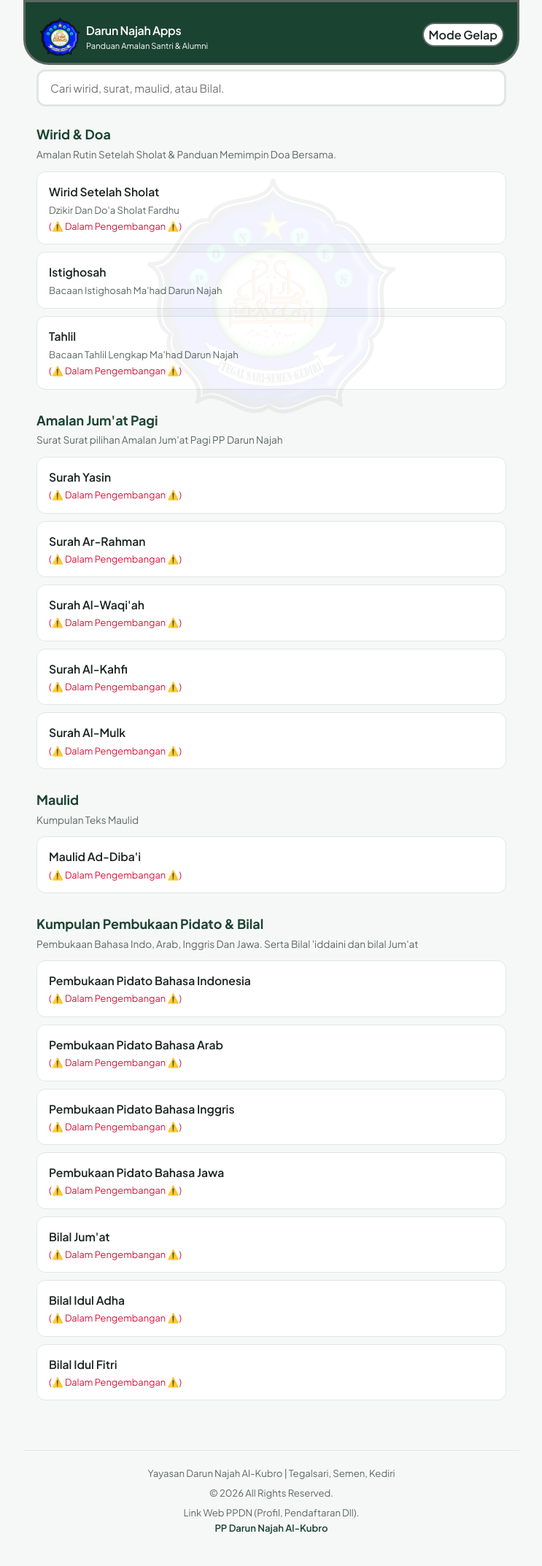
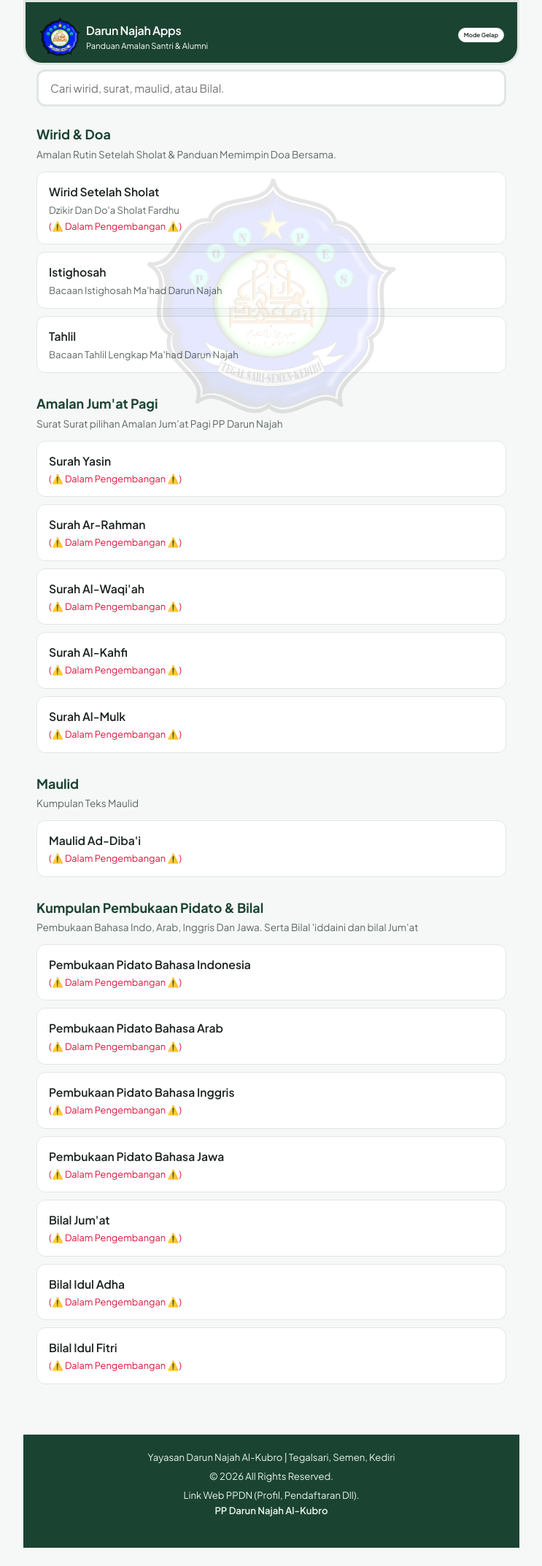
Before and after one commit to DarunNajahAl-Kubro/Darun-Najah-Apps, a plain HTML site: page index.html in a window 1280 px wide. Shown: the whole page at 73% size, without its empty margins (268-1011 px from the left). After the commit the page ends 2121 px from the top, so only its background shows below. Drawn offline with Linux system fonts and the light colour scheme.

Commit message:
Add files via upload

```diff
--- a/index.html
+++ b/index.html
@@ -50,7 +50,6 @@
             <a href="bacaan/tahlil.html">
               <strong>Tahlil</strong>
               <span>Bacaan Tahlil Lengkap Ma'had Darun Najah</span>
-              <p class="peringatan">(⚠️ Dalam Pengembangan ⚠️)</p>
             </a>
           </li>
         </ul>
--- a/style.css
+++ b/style.css
@@ -48,9 +48,9 @@ header {
   justify-content: space-between;
   gap: 12px;
   background-color: var(--primary);
-  border-bottom-left-radius: 35px;
-  border-bottom-right-radius: 35px;
-  border: 3px solid var(--muted);
+  border-bottom-left-radius: 25px;
+  border-bottom-right-radius: 25px;
+  border: 3px solid var(--border);
 }
 
 header #logo{
@@ -78,11 +78,11 @@ header p {
 #TombolTema {
   background-color: var(--surface);
   color: var(--text);
-  border: 2px solid var(--muted);
+  border: 1px solid var(--border);
   padding: 4px 7px;
   border-radius: 999px;
   font-family: inherit;
-  font-size: 1rem;
+  font-size: 0.5rem;
   font-weight: 600;
   cursor: pointer;
   white-space: nowrap;
@@ -101,7 +101,7 @@ main {
   transform: translate(-50%, -50%);
   width: 360px;
   max-width: 82vw;
-  opacity: 0.05;
+  opacity: 0.10;
   z-index: 0;
   pointer-events: none !important;
 }
@@ -201,6 +201,7 @@ footer {
   max-width: 680px;
   margin: 0 auto;
   padding: 20px 18px 36px;
+  background-color: var(--primary);
   border-top: 1px solid var(--border);
   text-align: center;
   font-size: 0.82rem;
@@ -208,11 +209,12 @@ footer {
 }
 
 footer p {
-  margin-bottom: 6px;
+  margin-bottom: 5px;
+  color: var(--primary-soft);
 }
 
 footer a {
-  color: var(--primary);
+  color: var(--primary-soft);
   font-weight: 600;
   text-decoration: none;
 }
@@ -222,7 +224,7 @@ footer a {
   position: sticky;
   top: 0;
   z-index: 100;
-  background-color: var(--bg);
+  background-color: var(--primary);
   border-bottom: 1px solid var(--border);
   max-width: 680px;
   margin: 0 auto;
@@ -235,7 +237,7 @@ footer a {
 
 .tombol-kembali {
   text-decoration: none;
-  color: var(--primary);
+  color: var(--primary-soft);
   font-weight: 600;
   font-size: 0.9rem;
 }
@@ -251,7 +253,7 @@ footer a {
   color: var(--text);
   border: 1px solid var(--border);
   padding: 6px 11px;
-  border-radius: 8px;
+  border-radius: 999px;
   font-family: inherit;
   font-size: 0.8rem;
   font-weight: 600;
@@ -288,7 +290,7 @@ footer a {
   display: inline-block;
   font-size: 0.78rem;
   font-weight: 600;
-  color: var(--primary);
+  color: var(--text);
   background-color: var(--primary-soft);
   padding: 3px 10px;
   border-radius: 999px;
```
